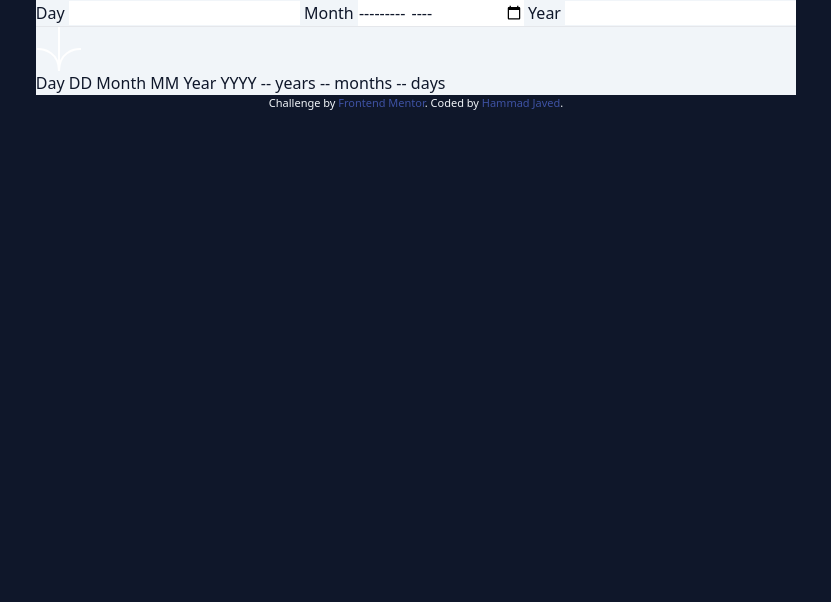
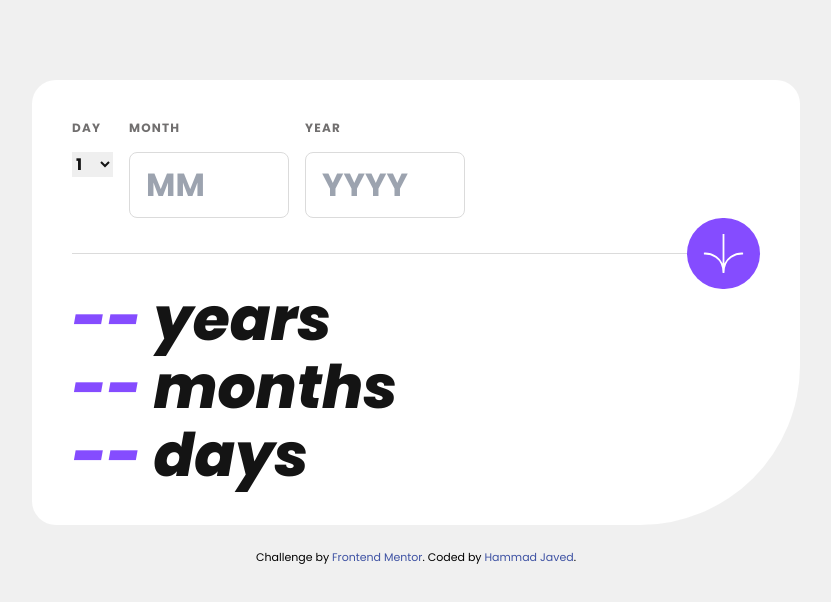
Before and after one commit to hammadxp/AgeCalculatorApp, a website built with Vite: page index.html in a window 1280 px wide. Shown: the whole page, without its empty margins (224-1055 px from the left). Built offline with nearby package versions, Linux system fonts and the light colour scheme.

Commit message:
create design in hours yesterday, nice, now working on form, inline javascript

```diff
--- a/index.html
+++ b/index.html
@@ -4,42 +4,84 @@
     <meta charset="UTF-8" />
     <meta name="viewport" content="width=device-width, initial-scale=1.0" />
 
-    <link rel="icon" type="image/png" sizes="32x32" href="./assets/images/favicon-32x32.png" />
+    <link rel="preconnect" href="https://fonts.googleapis.com" />
+    <link rel="preconnect" href="https://fonts.gstatic.com" crossorigin />
+    <link
+      href="https://fonts.googleapis.com/css2?family=Poppins:ital,wght@0,400;0,700;0,800;1,400;1,700;1,800&display=swap"
+      rel="stylesheet"
+    />
+
+    <link rel="icon" type="image/png" sizes="32x32" href="/public/img/favicon-32x32.png" />
 
     <link rel="stylesheet" href="/src/css/tailwind.css" />
     <script src="/src/js/script.js" type="module" defer></script>
 
     <title>Age calculator app</title>
   </head>
-  <body class="bg-slate-900 text-slate-100">
-    <main>
-      <div class="mx-auto w-fit bg-slate-100 text-slate-900">
-        <form action="#">
-          <label for="day">Day</label>
-          <input type="text" id="day" />
+  <body class="bg-is-off-white font-Poppins">
+    <main class="pt-20">
+      <div class="mx-auto max-w-3xl rounded-3xl rounded-br-[10rem] bg-is-white p-10 text-is-off-black">
+        <!-- Input -->
 
-          <label for="month">Month</label>
-          <input type="month" id="month" />
+        <form action="#" class="flex gap-4">
+          <div class="flex flex-col gap-4 font-bold">
+            <label for="daySelector" class="form-label">Day</label>
+            <!-- <input type="number" id="day" placeholder="DD" class="form-input" /> -->
+            <select name="day" id="daySelector">
+              <!-- <script>
+                for (let i = 1; i <= 31; i++) {
+                  document.write(`<option value="${i}">${i}</option>`);
+                }
+              </script> -->
+            </select>
+          </div>
 
-          <label for="year">Year</label>
-          <input type="text" id="year" />
+          <div class="flex flex-col gap-4 font-bold">
+            <label for="month" class="form-label">Month</label>
+            <input type="number" id="month" placeholder="MM" class="form-input" />
+          </div>
+
+          <div class="flex flex-col gap-4 font-bold">
+            <label for="year" class="form-label">Year</label>
+            <input type="number" id="year" placeholder="YYYY" class="form-input" />
+          </div>
         </form>
 
-        <div>
-          <hr />
-          <a href="#" class="">
-            <img src="/assets/images/icon-arrow.svg" alt="Project logo" />
+        <!-- Separator -->
+
+        <div class="flex items-center">
+          <div class="h-[1px] w-full bg-is-light-grey"></div>
+          <a href="#" class="rounded-full bg-is-primary p-4">
+            <img src="/public/img/icon-arrow.svg" alt="Project logo" />
           </a>
         </div>
 
-        <div>Day DD Month MM Year YYYY -- years -- months -- days</div>
+        <!-- Output -->
+
+        <div class="flex flex-col gap-2 text-6xl font-extrabold italic">
+          <div>
+            <span class="text-is-primary">--</span>
+            <span>years</span>
+          </div>
+
+          <div>
+            <span class="text-is-primary">--</span>
+            <span>months</span>
+          </div>
+
+          <div>
+            <span class="text-is-primary">--</span>
+            <span>days</span>
+          </div>
+        </div>
       </div>
     </main>
 
     <footer>
-      <div class="attribution">
-        Challenge by <a href="https://www.frontendmentor.io?ref=challenge" target="_blank">Frontend Mentor</a>. Coded by
-        <a href="https://hammad-dev.netlify.app" target="_blank">Hammad Javed</a>.
+      <div class="mx-auto w-fit p-6 text-[11px]">
+        Challenge by
+        <a href="https://www.frontendmentor.io?ref=challenge" target="_blank" class="text-is-link">Frontend Mentor</a>.
+        Coded by <a href="https://hammad-dev.netlify.app" target="_blank" class="text-is-link">Hammad Javed</a>.
       </div>
     </footer>
   </body>
--- a/src/css/tailwind.css
+++ b/src/css/tailwind.css
@@ -3,12 +3,19 @@
 @tailwind utilities;
 
 @layer components {
+  .form-label {
+    @apply text-xs  uppercase tracking-widest text-is-smokey-grey;
+  }
+
+  .form-input {
+    @apply w-40 rounded-lg border-[1px] border-is-light-grey px-4 py-2 text-[32px] text-is-smokey-grey;
+  }
 }
 
-.attribution {
-  font-size: 11px;
-  text-align: center;
-}
-.attribution a {
-  color: hsl(228, 45%, 44%);
-}
+/* :root {
+  --primary: hsl(259, 100%, 65%);
+} */
+
+/* .attribution a {
+  color: var(--color-link);
+} */
--- a/src/js/script.js
+++ b/src/js/script.js
@@ -0,0 +1,8 @@
+const daySelector = document.getElementById("daySelector");
+
+for (let i = 1; i <= 31; i++) {
+  let option = document.createElement("option");
+  option.value = i;
+  option.innerHTML = i;
+  daySelector.appendChild(option);
+}
--- a/tailwind.config.js
+++ b/tailwind.config.js
@@ -2,7 +2,25 @@
 module.exports = {
   content: ["*.html", "./src/**/*.{html,js,ts,jsx,tsx}"],
   theme: {
-    extend: {},
+    extend: {
+      fontFamily: {
+        Poppins: "Poppins, sans-serif",
+      },
+      colors: {
+        "is-primary": "hsl(259, 100%, 65%)",
+        "is-light-red": "hsl(0, 100%, 67%)",
+        "is-white": "hsl(0, 0%, 100%)",
+        "is-off-white": "hsl(0, 0%, 94%)",
+        "is-light-grey": "hsl(0, 0%, 86%)",
+        "is-smokey-grey": "hsl(0, 1%, 44%)",
+        "is-off-black": "hsl(0, 0%, 8%)",
+
+        "is-link": "hsl(228, 45%, 44%)",
+      },
+    },
+    screens: {
+      sm: { max: "375px" },
+    },
   },
   plugins: [],
 };
```
Also changed, not shown: README-intro.md (added), README-template.md (deleted), README.md, public/img/favicon-32x32.png (renamed from assets/images/favicon-32x32.png), public/img/icon-arrow.svg (renamed from assets/images/icon-arrow.svg).
